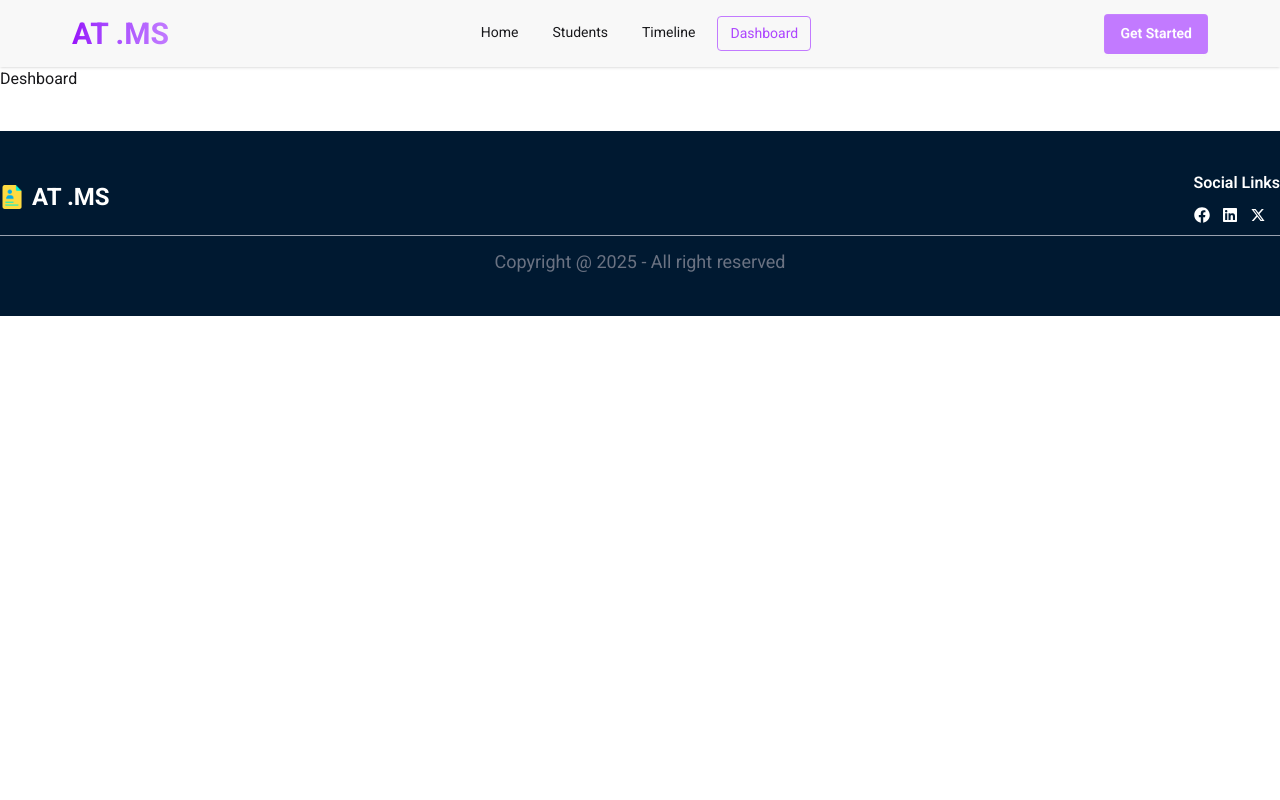
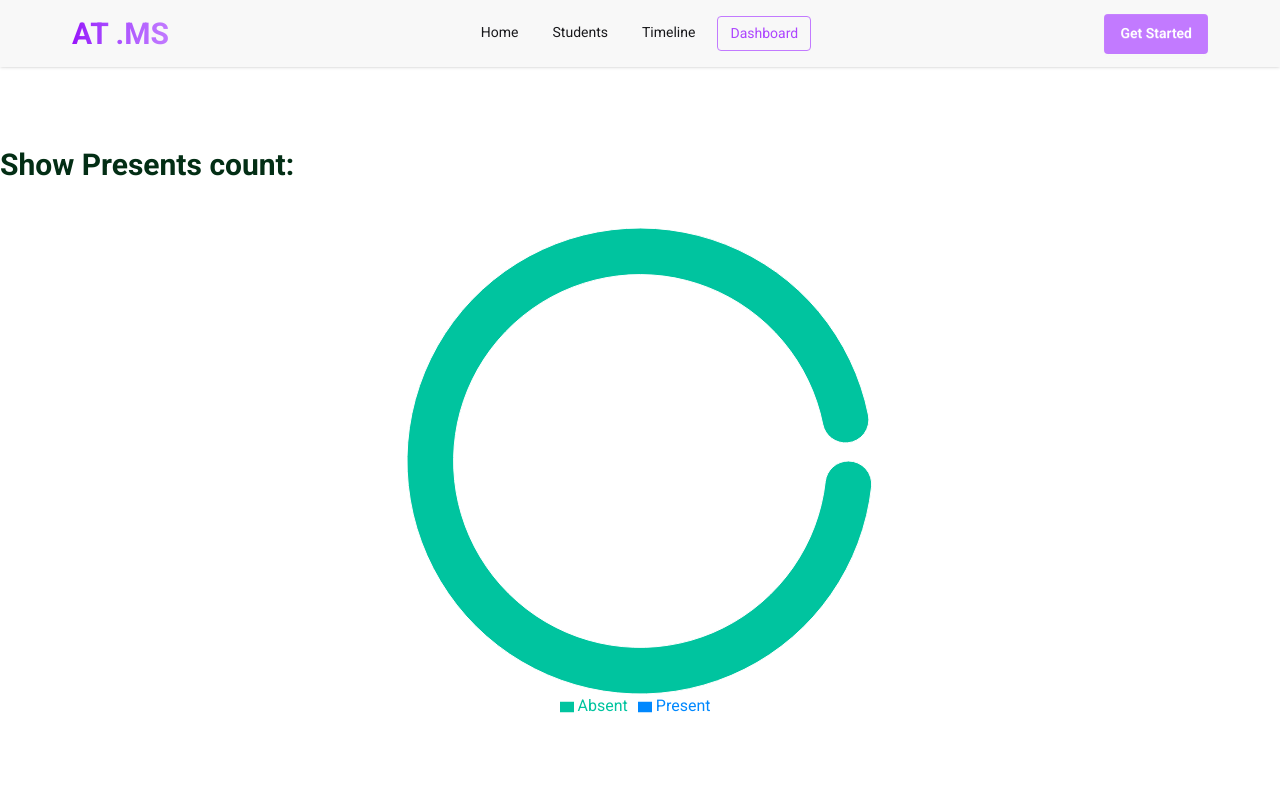
Before and after one commit to Md-Abdullah303/Attendenc-Menegmet-System, a React (Vite) app: page /dashboard in a window 1280 px wide. Shown: the top 800 px of the page. Built offline with nearby package versions, Linux system fonts and the light colour scheme.

Commit message:
dashborad ready, student details call,present and deleted btn ar working now

```diff
--- a/src/Ui/StudentsDetails/StudentsDetails.jsx
+++ b/src/Ui/StudentsDetails/StudentsDetails.jsx
@@ -1,5 +1,7 @@
-import React from "react";
+import React, { useContext } from "react";
 import { useLoaderData, useParams } from "react-router";
+import { StudentDataContext } from "../../context/StudentDataProvider/StudentDataContext";
+import { toast } from "react-toastify";
 
 /***
  * address:"Dhaka, Bangladesh"
@@ -18,12 +20,21 @@ tag:"science"
 const StudentsDetails = () => {
   const { id } = useParams();
   const studentsData = useLoaderData();
+  const {timelineData, setTimelineData} = useContext(StudentDataContext)
 
   const expectedStudents = studentsData.find(
     (student) => student.id === Number(id),
   );
 
-
+  const handlePresent = (passStudent)=>{
+    const isExist = timelineData.find(data=> data.id == passStudent.id);
+    if(isExist){
+      toast.error("This student already present..")
+    }else if(!isExist){
+      setTimelineData([...timelineData, passStudent]);
+      toast.success(`${passStudent.name} was Present`);
+    }
+  }
 
   // console.log(studentsData, id);
   //   console.log(expectedStudents, "expected data");
@@ -43,9 +54,9 @@ const StudentsDetails = () => {
           </div>
         </div>
         <div className="flex flex-col w-full items-center gap-2.5 rounded-lg">
-          <button className="btn btn-success btn-outline w-full text-xl hover:text-white">Present</button>
-          <div className="w-full text-xl font-semibold btn btn-info text-white">Call him</div>
-          <div className="bg-red-400 text-white border border-gray-200 py-3 w-full text-center rounded-sm text-xl font-semibold">Delete</div>
+          <button onClick={()=> handlePresent(expectedStudents)} className="btn btn-success btn-outline w-full text-xl hover:text-white">Present</button>
+          <div onClick={()=> toast.success(`calling ${expectedStudents.name}`)} className="w-full text-xl font-semibold btn btn-info text-white">Call him</div>
+          <div onClick={()=> toast.info(`Sorry! You can't Delete right now..`)} className="bg-red-400 text-white border border-gray-200 py-3 w-full text-center rounded-sm text-xl font-semibold">Delete</div>
         </div>
       </div>
       {/* right side */}
--- a/src/pages/Deshboard/Deshboard.jsx
+++ b/src/pages/Deshboard/Deshboard.jsx
@@ -1,11 +1,46 @@
-import React from 'react';
+import React, { useContext } from "react";
+import { Legend, Pie, PieChart, Tooltip } from "recharts";
+import { StudentDataContext } from "../../context/StudentDataProvider/StudentDataContext";
 
 const Deshboard = () => {
-    return (
-        <div>
-            Deshboard
-        </div>
-    );
+
+    const {timelineData, studentsData} = useContext(StudentDataContext);
+
+  const data = [
+    { name: "Present", value: timelineData.length, fill: "#0088FE" },
+    { name: "Absent", value: studentsData.length - timelineData.length, fill: "#00C49F" },
+  ];
+
+  return (
+    <div className="w-[90%] sm:container mx-auto py-20">
+        <h1 className="text-xl sm:text-3xl font-bold text-green-950">Show Presents count: </h1>
+      <div className="flex justify-center py-10 flex-col items-center">
+        <PieChart
+          style={{
+            width: "100%",
+            maxWidth: "500px",
+            maxHeight: "80vh",
+            aspectRatio: 1,
+          }}
+          responsive
+        >
+          <Pie
+            data={data}
+            innerRadius="80%"
+            outerRadius="100%"
+            // Corner radius is the rounded edge of each pie slice
+            cornerRadius="50%"
+            fill="#8884d8"
+            // padding angle is the gap between each pie slice
+            paddingAngle={5}
+            dataKey="value"
+          />
+          <Tooltip></Tooltip>
+          <Legend></Legend>
+        </PieChart>
+      </div>
+    </div>
+  );
 };
 
 export default Deshboard;
```
